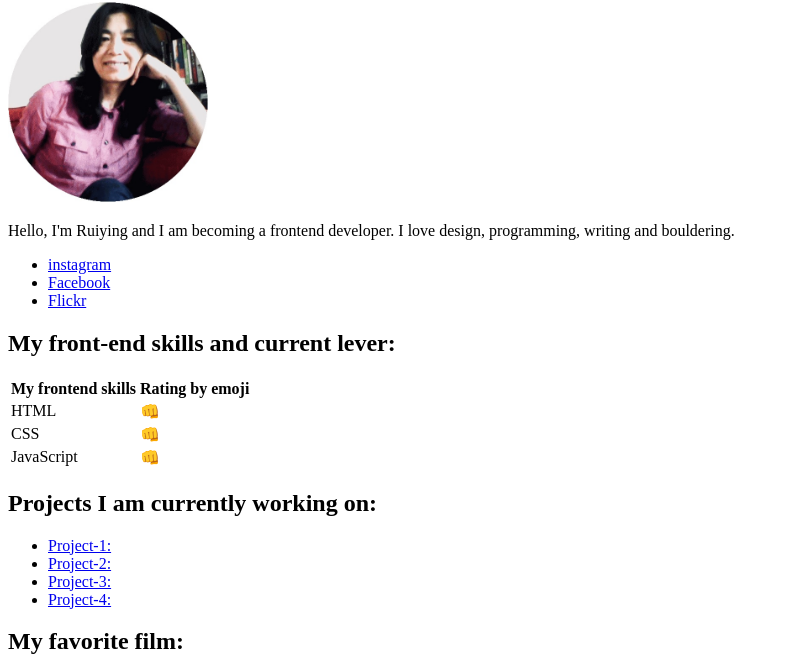
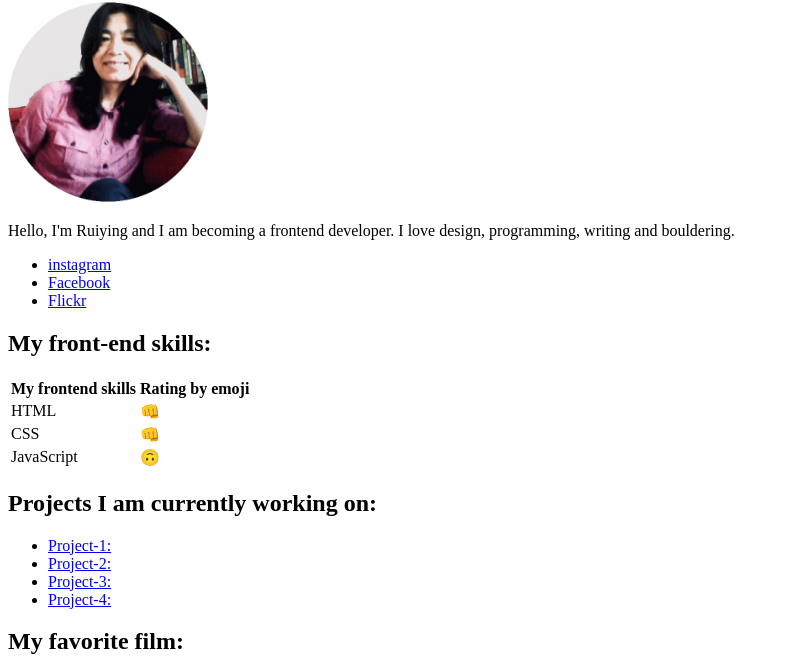
Before and after one commit to RuiyingTang/portfolio1, a plain HTML site: page index.html in a window 1280 px wide. Shown: the part 78-750 px from the top of the page, without its empty margins (0-789 px from the left). Drawn offline with Linux system fonts and the light colour scheme; grey boxes are pictures that could not be loaded.

Commit message:
Update index.html

```diff
--- a/index.html
+++ b/index.html
@@ -51,7 +51,7 @@
 
     <main>
       <section id="skills">
-        <h2>My front-end skills and current lever:</h2>
+        <h2>My front-end skills:</h2>
         <table>
           <thead>
             <tr>
@@ -70,7 +70,7 @@
             </tr>
             <tr>
               <td>JavaScript</td>
-              <td>👊</td>
+              <td>🙃</td>
             </tr>
           </tbody>
         </table>
@@ -114,7 +114,7 @@
           <input type="tel" name="phone" id="phone" placeholder="06########" />
         </fieldset>
         <fieldset>
-          <label for="message">Leave me a message:</label><br>
+          <label for="message">Leave me a message:</label><br />
           <textarea name="message" id="message" cols="40" rows="8">
 What's on your mind?</textarea
           >
```
